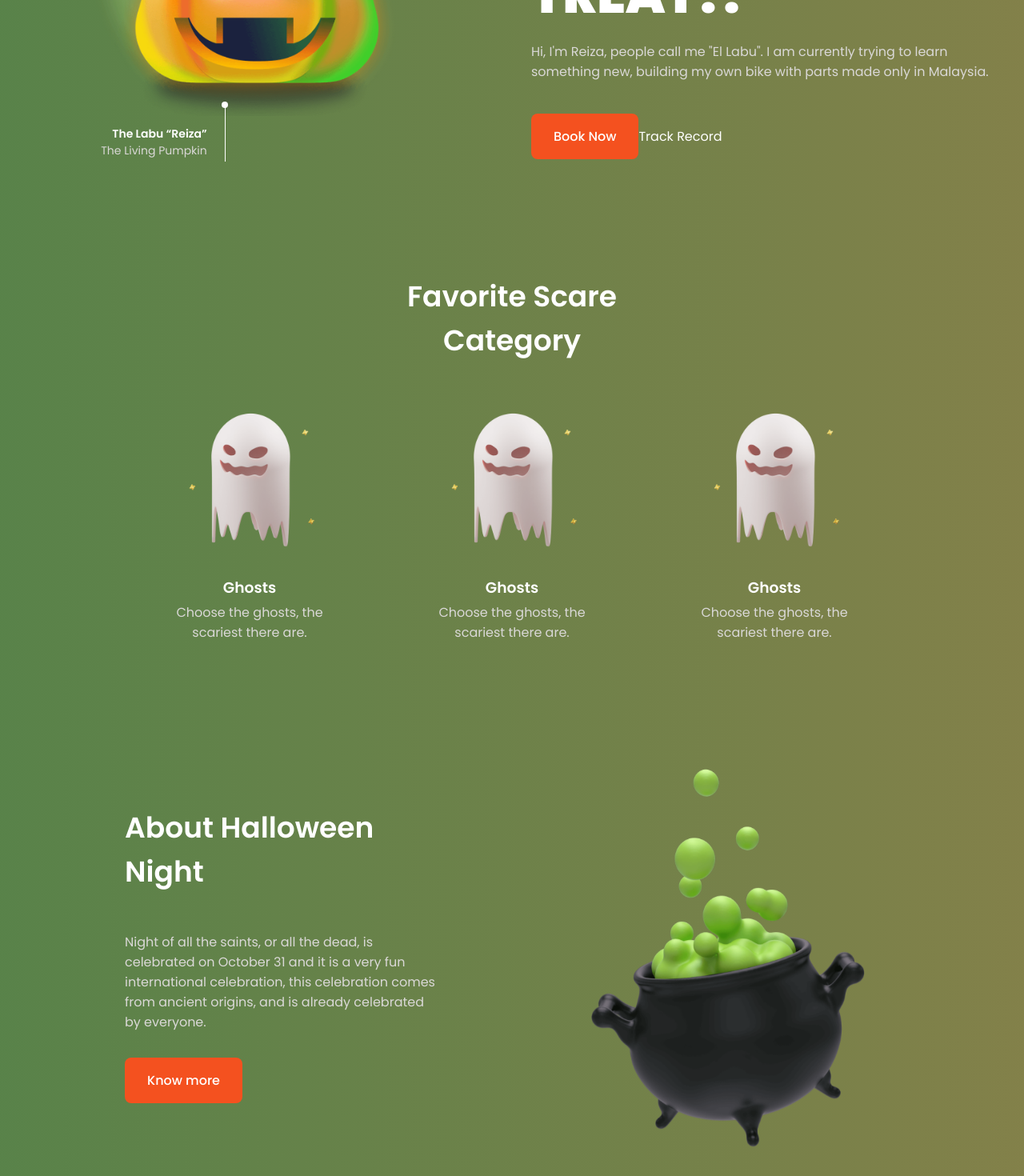
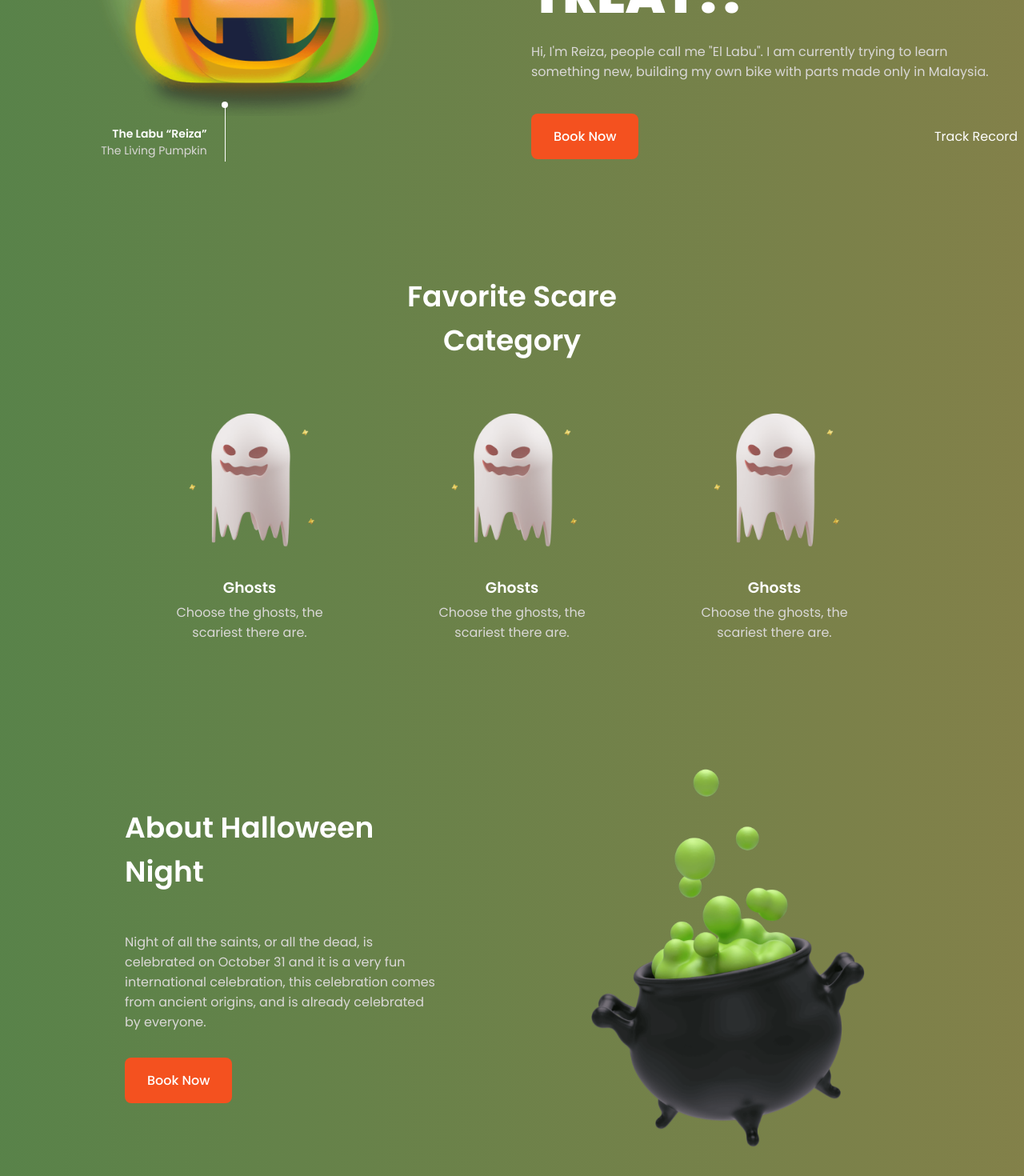
Before and after one commit to muzammilpro/Haloween-Website-in-react.js, a React (Create React App) app: page / in a window 1280 px wide. Shown: the part 371-1841 px from the top of the page at 80% size. Built offline with nearby package versions, Linux system fonts and the light colour scheme.

Commit message:
Do SOme CHanges

```diff
--- a/src/components/AboutSection/AboutSection.js
+++ b/src/components/AboutSection/AboutSection.js
@@ -1,4 +1,5 @@
 import image from '../../images/about-img.png'
+import Button from '../button/Button'
 
 function AboutSection() {
     return (
@@ -12,7 +13,7 @@ function AboutSection() {
                             very fun international celebration, this celebration comes from ancient origins, and is already
                             celebrated by everyone.
                         </p>
-                        <a href="#" className="button">Know more</a>
+                        <Button/>
                     </div>
 
                     <img src={image} alt="" className="about__img" />
--- a/src/components/button/Button.js
+++ b/src/components/button/Button.js
@@ -3,9 +3,9 @@
 function Button (){
     return(
 
+
        <div>
          <a href="#" class="button">Book Now</a>
-          <a href="#" class="button--link button--flex">Track Record <i class='bx bx-right-arrow-alt button__icon'></i></a>
 
        </div>
 
--- a/src/components/header/header.js
+++ b/src/components/header/header.js
@@ -24,6 +24,8 @@ function header() {
 
                         <div className="home__buttons">
                            <Button />
+                           <a href="#" class="button--link button--flex">Track Record <i class='bx bx-right-arrow-alt button__icon'></i></a>
+
                         </div>
                 </div>
             </div>
```
